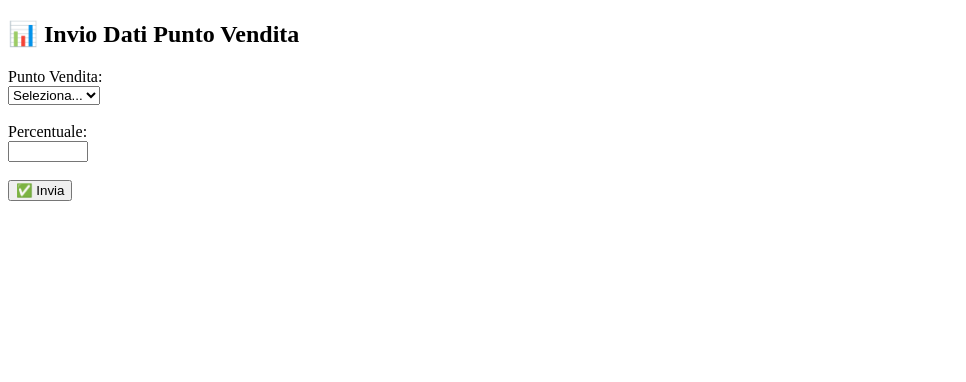
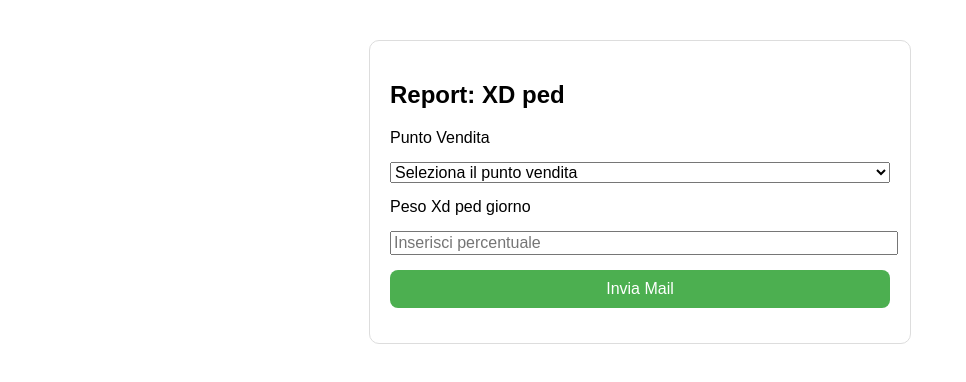
Before and after one commit to Supervisor72/Xdped-, a plain HTML site: page index.html in a window 1280 px wide. Shown: the whole page, without its empty margins (0-966 px from the left). Drawn offline with Linux system fonts and the light colour scheme.

Commit message:
Update index.html

```diff
--- a/index.html
+++ b/index.html
@@ -1,39 +1,74 @@
 <!DOCTYPE html>
 <html lang="it">
-<head><meta charset="UTF-8"><title>Invio Dati</title></head>
+<head>
+  <meta charset="UTF-8">
+  <title>XD ped - Report Punto Vendita</title>
+  <style>
+    body {
+      font-family: Arial, sans-serif;
+      max-width: 500px;
+      margin: 40px auto;
+      padding: 20px;
+      border: 1px solid #ddd;
+      border-radius: 10px;
+    }
+    label, select, input, button {
+      display: block;
+      width: 100%;
+      margin-bottom: 15px;
+      font-size: 16px;
+    }
+    button {
+      padding: 10px;
+      background-color: #4CAF50;
+      color: white;
+      border: none;
+      cursor: pointer;
+      border-radius: 8px;
+    }
+    button:hover {
+      background-color: #45a049;
+    }
+  </style>
+</head>
 <body>
-  <h2>📊 Invio Dati Punto Vendita</h2>
-  <form id="form">
-    <label>Punto Vendita:</label><br>
+
+  <h2>Report: XD ped</h2>
+
+  <label for="store">Punto Vendita</label>
   <select id="store" required>
-      <option value="">Seleziona...</option>
+    <option value="" disabled selected>Seleziona il punto vendita</option>
     <option value="Fano">Fano</option>
     <option value="Monsano">Monsano</option>
     <option value="Osimo">Osimo</option>
     <option value="Macerata">Macerata</option>
     <option value="Civitanova">Civitanova</option>
     <option value="Pesaro">Pesaro</option>
-    </select><br><br>
-    <label>Percentuale:</label><br>
-    <input type="number" id="percent" step="0.1" min="0" max="100" required><br><br>
-    <button type="submit">✅ Invia</button>
-  </form>
-  <p id="response" style="font-weight: bold;"></p>
+  </select>
+
+  <label for="peso">Peso Xd ped giorno</label>
+  <input type="number" id="peso" placeholder="Inserisci percentuale" required>
+
+  <button onclick="sendEmail()">Invia Mail</button>
 
   <script>
-    document.getElementById("form").addEventListener("submit", async function (e) {
-      e.preventDefault();
-      const data = {
-        store: document.getElementById("store").value,
-        percent: document.getElementById("percent").value
-      };
-      const res = await fetch(1ZyfehRuvaCjLKYoXW5SejJGR3eNYY_RaOGTwiCiL4FE , {
-        method: "POST",
-        body: JSON.stringify(data),
-        headers: { "Content-Type": "application/json" }
-      });
-      document.getElementById("response").textContent = res.ok ? "✅ Inviato!" : "❌ Errore.";
-    });
+    function sendEmail() {
+      const store = document.getElementById('store').value;
+      const peso = document.getElementById('peso').value;
+
+      if (!store || !peso) {
+        alert('Per favore compila tutti i campi.');
+        return;
+      }
+
+      const subject = `XD ped - ${store}`;
+      const body = `📍 Punto Vendita: ${store}%0D%0A📊 Peso Xd ped giorno: ${peso}%25`;
+
+      const mailtoLink = `mailto:d.pavoni@dml-italia.com?subject=${encodeURIComponent(subject)}&body=${body}`;
+
+      window.location.href = mailtoLink;
+    }
   </script>
+
 </body>
 </html>
```
Lines whose indentation alone changed are shown as unchanged.
